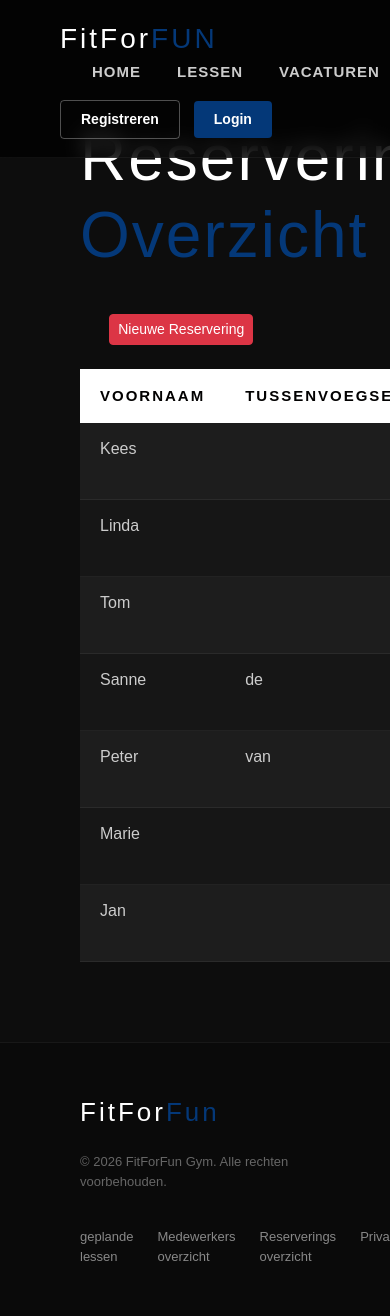
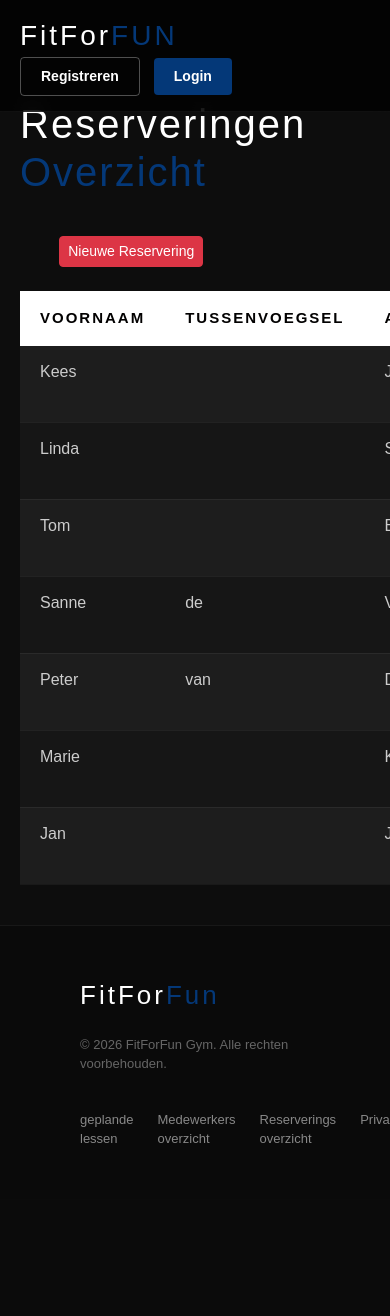
Before and after one commit to Kelvin0345/Project_periode_3, a PHP site: page /Reserverings_overzicht/Index.php in a window 390 px wide; the page is wider, and only the part inside the window is pictured. After the commit the page ends 1143 px from the top of that part, so only its background shows below. Run offline with PHP 8.4, Linux system fonts and the light colour scheme; data comes from the database, SQL or seed files in the repository; some web fonts are replaced.

Commit message:
responsive navbar

```diff
--- a/Reserverings_overzicht/css/style.css
+++ b/Reserverings_overzicht/css/style.css
@@ -18,7 +18,8 @@ body {
     font-family: 'Barlow', sans-serif;
     background-color: #0d0d0d;
     color: #f0f0f0;
-    overflow-x: hidden;
+    overflow: hidden;
+
 }
 
 /* ===========================
@@ -209,7 +210,7 @@ body {
     min-height: 80vh;
     padding: 120px 80px 80px;
     background-color: #0d0d0d;
-    padding: 20 em;
+    padding: 5em;
 }
 
 .reserveringen-header {
@@ -232,8 +233,9 @@ body {
 .reserveringen-tabel {
     width: 100%;      /* vult de wrapper */
     margin: 0 auto;   /* horizontaal centreren */
+    min-width: 900px;
     border-collapse: collapse;
-    padding: 0;       /* oude padding verwijderen */
+    padding: 0;
     color: #f0f0f0;
 }
 
@@ -251,6 +253,14 @@ body {
     border: none;
 }
 
+.table-wrapper{
+    width: 100%;
+    overflow-x: auto;              /* 🔥 horizontaal scrollen */
+    -webkit-overflow-scrolling: touch; /* smooth op mobiel */
+
+
+
+}
 .reserveringen-tabel tbody tr {
     border-bottom: 1px solid rgba(255, 255, 255, 0.05);
 }
@@ -276,3 +286,23 @@ body {
     color: #cccccc;
     border: none;
 }
+
+
+@media (max-width: 768px) {
+
+    .navbar {
+        padding: 15px 20px;
+    }
+
+    .nav-links {
+        display: none;
+    }
+
+    .reserveringen-titel {
+        font-size: 40px;
+    }
+
+    .reserveringen-pagina {
+        padding: 100px 20px 40px;
+    }
+}
```
